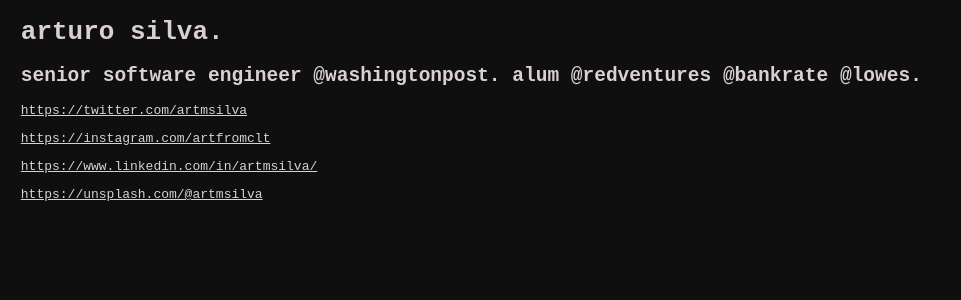
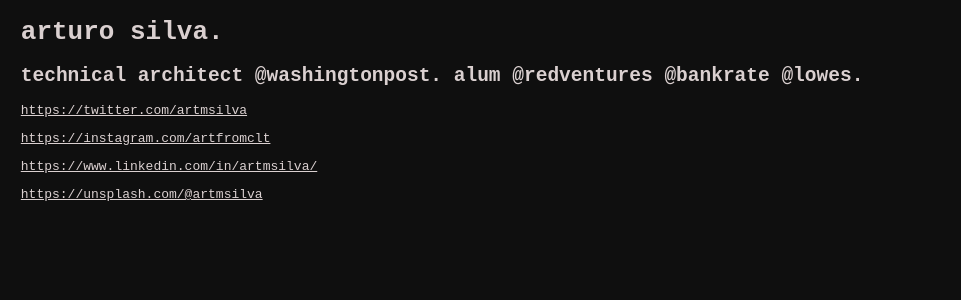
Before and after one commit to artmsilva/artmsilva.com, a Next.js app: page / in a window 1280 px wide. Shown: the top 300 px of the page, without its empty margins (0-961 px from the left). Built offline with nearby package versions, Linux system fonts and the light colour scheme.

Commit message:
Update index.js

```diff
--- a/pages/index.js
+++ b/pages/index.js
@@ -6,7 +6,7 @@
       <header>
         <h1 className="block">arturo silva.</h1>
         <h2 className="block">
-          senior software engineer @washingtonpost. alum @redventures @bankrate
+          technical architect @washingtonpost. alum @redventures @bankrate
           @lowes.
         </h2>
       </header>
```
